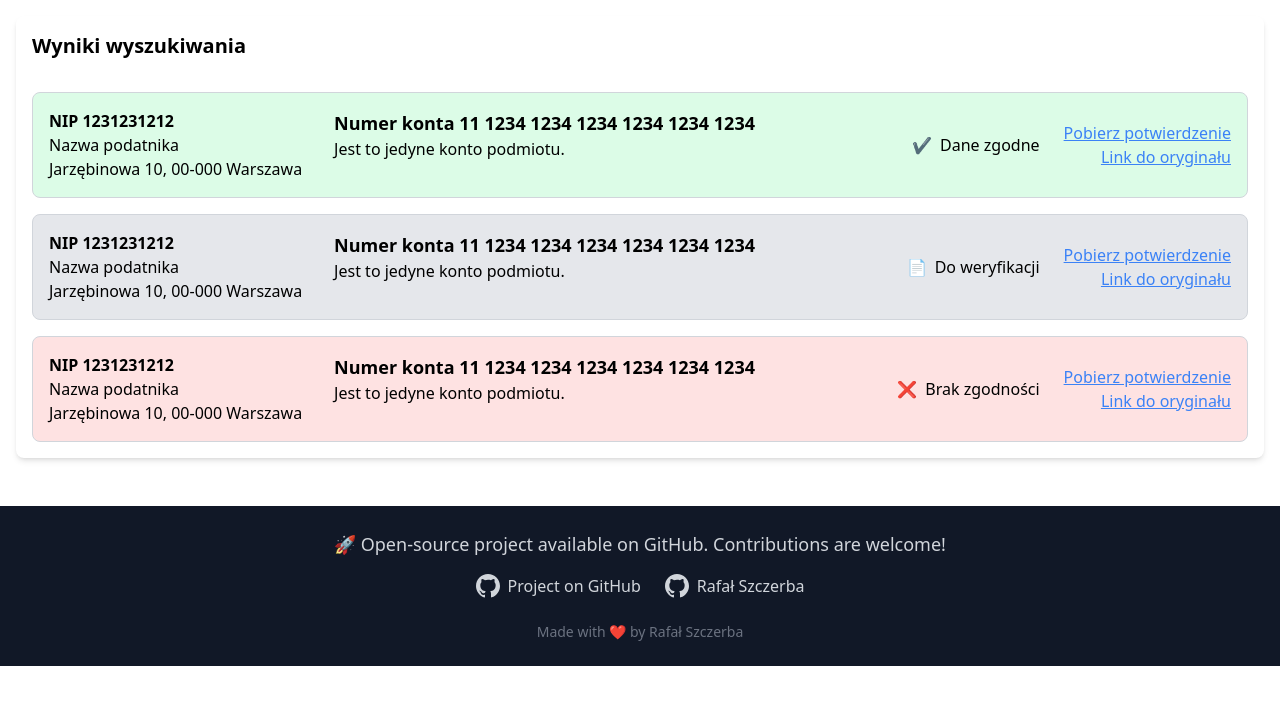
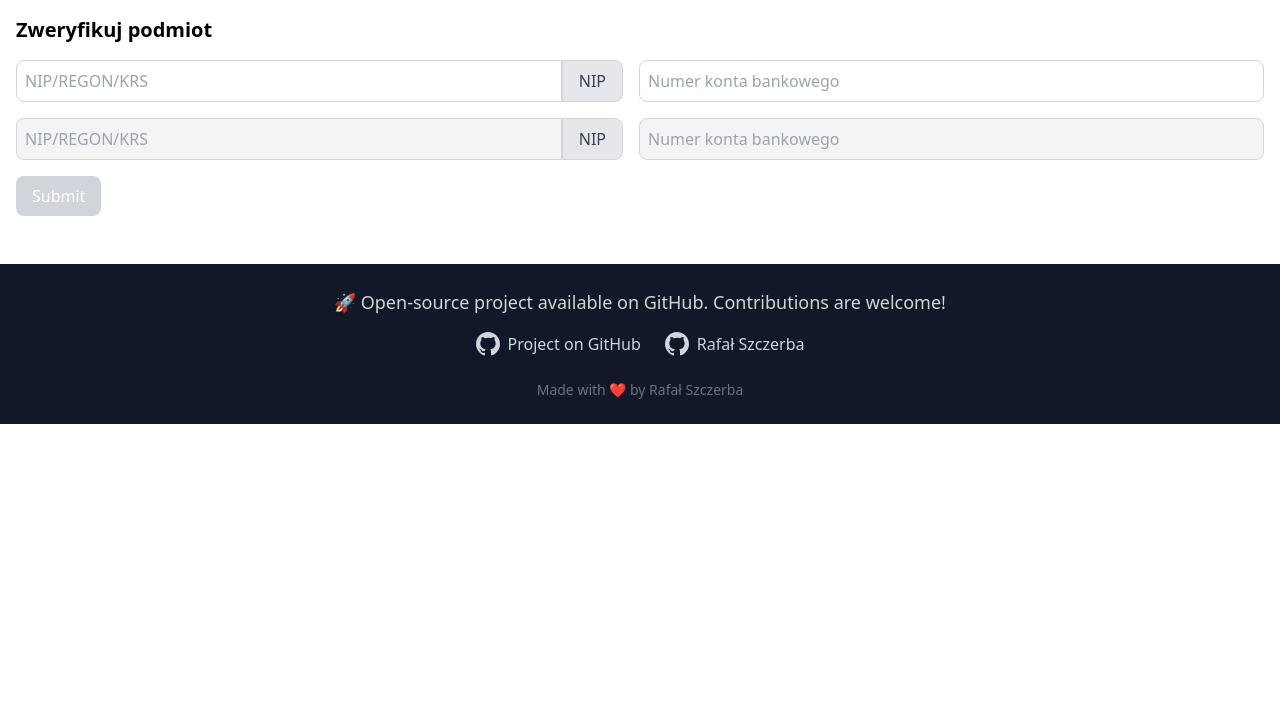
Before and after one commit to RMaster121/NIPBankVerifier, a SvelteKit app: page / in a window 1280 px wide. Shown: the top 704 px of the page. Built offline with nearby package versions, Linux system fonts and the light colour scheme.

Commit message:
Search page added and results page moved

```diff
--- a/src/routes/+page.svelte
+++ b/src/routes/+page.svelte
@@ -1,74 +1,80 @@
 <script>
-    let results = [
-        {
-            nip: '1231231212',
-            name: 'Nazwa podatnika',
-            address: 'Jarzębinowa 10, 00-000 Warszawa',
-            account: '11 1234 1234 1234 1234 1234 1234',
-            status: 'Dane zgodne',
-            color: 'bg-green-100',
-            icon: '✔️',
-            action: 'Pobierz potwierdzenie',
-            link: 'Link do oryginału'
-        },
-        {
-            nip: '1231231212',
-            name: 'Nazwa podatnika',
-            address: 'Jarzębinowa 10, 00-000 Warszawa',
-            account: '11 1234 1234 1234 1234 1234 1234',
-            status: 'Do weryfikacji',
-            color: 'bg-gray-200',
-            icon: '📄',
-            action: 'Pobierz potwierdzenie',
-            link: 'Link do oryginału'
-        },
-        {
-            nip: '1231231212',
-            name: 'Nazwa podatnika',
-            address: 'Jarzębinowa 10, 00-000 Warszawa',
-            account: '11 1234 1234 1234 1234 1234 1234',
-            status: 'Brak zgodności',
-            color: 'bg-red-100',
-            icon: '❌',
-            action: 'Pobierz potwierdzenie',
-            link: 'Link do oryginału'
+	let rows = [
+		{ id: 1, value1: '', value2: '', active: true },
+		{ id: 2, value1: '', value2: '', active: false }
+	];
+
+	/**
+	 * @param {number} index
+	 */
+	function activateRow(index) {
+		if ((rows[index].value1 || rows[index].value2) && !rows[index + 1].active) {
+			rows[index + 1].active = true;
+			rows.push({ id: rows.length + 1, value1: '', value2: '', active: false });
 		}
-    ];
+	}
+
+	function handleSubmit() {
+		alert('Form submitted!');
+		console.log(rows);
+	}
 </script>
 
 <div class="container mx-auto p-4">
-    <div class="bg-white shadow-md rounded-lg">
-        <h1 class="text-xl font-bold p-4">Wyniki wyszukiwania</h1>
-        <div class="space-y-4 p-4">
-            {#each results as result}
-                <div class={`p-4 rounded-lg ${result.color} border border-gray-300`}>
-                    <div class="flex flex-col space-y-4 sm:space-y-0 sm:flex-row justify-between items-start sm:items-center">
-                        <div class="flex-1">
-                            <div class="flex flex-wrap sm:flex-nowrap sm:space-x-8">
-                                <div>
-                                    <p class="font-bold">NIP {result.nip}</p>
-                                    <p>{result.name}</p>
-                                    <p>{result.address}</p>
+	<h1 class="text-xl font-bold mb-4">Zweryfikuj podmiot</h1>
+	<form on:submit|preventDefault={handleSubmit}>
+		<div class="space-y-4">
+			{#each rows as row, index}
+				<div class="flex space-x-4 items-center">
+					<div class="flex flex-1">
+						<input
+							type="text"
+							bind:value={row.value1}
+							placeholder="NIP/REGON/KRS"
+							on:input={() => activateRow(index)}
+							disabled={!row.active}
+                            class="rounded-l-lg"
+                            />
+						<span
+							class="flex items-center px-4 bg-gray-200 text-gray-700 border border-gray-300 rounded-r-lg"
+						>
+							NIP
+						</span>
 					</div>
-                                <div class="mt-2 sm:mt-0">
-                                    <p class="text-lg font-semibold">Numer konta {result.account}</p>
-                                    <p>Jest to jedyne konto podmiotu.</p>
-                                </div>
-                            </div>
-                        </div>
-                        <div class="flex flex-col sm:flex-row items-start sm:items-center space-y-4 sm:space-y-0 sm:space-x-6 mt-4 sm:mt-0">
-                            <div class="flex items-center space-x-2">
-                                <span>{result.icon}</span>
-                                <p>{result.status}</p>
-                            </div>
-                            <div class="flex flex-col items-start sm:items-end text-blue-500 underline">
-                                <button>{result.action}</button>
-                                <button>{result.link}</button>
-                            </div>
-                        </div>
-                    </div>
+					<input
+						type="text"
+						bind:value={row.value2}
+						placeholder="Numer konta bankowego"
+                        class="rounded-lg"
+						on:input={() => activateRow(index)}
+						disabled={!row.active}
+					/>
 				</div>
 			{/each}
 		</div>
+		<div class="mt-4">
+			<button
+				type="submit"
+				class="px-4 py-2 bg-blue-500 text-white rounded-lg disabled:bg-gray-300 disabled:cursor-not-allowed"
+				disabled={!rows.some(row => row.value1 || row.value2)}
+			>
+				Submit
+			</button>
 		</div>
+	</form>
 </div>
+
+<style lang="postcss">
+	input[disabled] {
+		@apply bg-gray-100;
+	}
+	input {
+		@apply flex-1 p-2 border border-gray-300 focus:outline-none focus:ring-2 focus:ring-blue-500;
+	}
+	button[disabled] {
+		@apply bg-gray-300 cursor-not-allowed;
+	}
+	button {
+		@apply px-4 py-2 bg-blue-500 text-white rounded-lg;
+	}
+</style>
--- /dev/null
+++ b/src/routes/results/+page.svelte
@@ -0,0 +1,74 @@
+<script>
+    let results = [
+        {
+            nip: '1231231212',
+            name: 'Nazwa podatnika',
+            address: 'Jarzębinowa 10, 00-000 Warszawa',
+            account: '11 1234 1234 1234 1234 1234 1234',
+            status: 'Dane zgodne',
+            color: 'bg-green-100',
+            icon: '✔️',
+            action: 'Pobierz potwierdzenie',
+            link: 'Link do oryginału'
+        },
+        {
+            nip: '1231231212',
+            name: 'Nazwa podatnika',
+            address: 'Jarzębinowa 10, 00-000 Warszawa',
+            account: '11 1234 1234 1234 1234 1234 1234',
+            status: 'Do weryfikacji',
+            color: 'bg-gray-200',
+            icon: '📄',
+            action: 'Pobierz potwierdzenie',
+            link: 'Link do oryginału'
+        },
+        {
+            nip: '1231231212',
+            name: 'Nazwa podatnika',
+            address: 'Jarzębinowa 10, 00-000 Warszawa',
+            account: '11 1234 1234 1234 1234 1234 1234',
+            status: 'Brak zgodności',
+            color: 'bg-red-100',
+            icon: '❌',
+            action: 'Pobierz potwierdzenie',
+            link: 'Link do oryginału'
+        }
+    ];
+</script>
+
+<div class="container mx-auto p-4">
+    <div class="bg-white shadow-md rounded-lg">
+        <h1 class="text-xl font-bold p-4">Wyniki wyszukiwania</h1>
+        <div class="space-y-4 p-4">
+            {#each results as result}
+                <div class={`p-4 rounded-lg ${result.color} border border-gray-300`}>
+                    <div class="flex flex-col space-y-4 sm:space-y-0 sm:flex-row justify-between items-start sm:items-center">
+                        <div class="flex-1">
+                            <div class="flex flex-wrap sm:flex-nowrap sm:space-x-8">
+                                <div>
+                                    <p class="font-bold">NIP {result.nip}</p>
+                                    <p>{result.name}</p>
+                                    <p>{result.address}</p>
+                                </div>
+                                <div class="mt-2 sm:mt-0">
+                                    <p class="text-lg font-semibold">Numer konta {result.account}</p>
+                                    <p>Jest to jedyne konto podmiotu.</p>
+                                </div>
+                            </div>
+                        </div>
+                        <div class="flex flex-col sm:flex-row items-start sm:items-center space-y-4 sm:space-y-0 sm:space-x-6 mt-4 sm:mt-0">
+                            <div class="flex items-center space-x-2">
+                                <span>{result.icon}</span>
+                                <p>{result.status}</p>
+                            </div>
+                            <div class="flex flex-col items-start sm:items-end text-blue-500 underline">
+                                <button>{result.action}</button>
+                                <button>{result.link}</button>
+                            </div>
+                        </div>
+                    </div>
+                </div>
+            {/each}
+        </div>
+    </div>
+</div>
```
Lines whose indentation alone changed are shown as unchanged.
